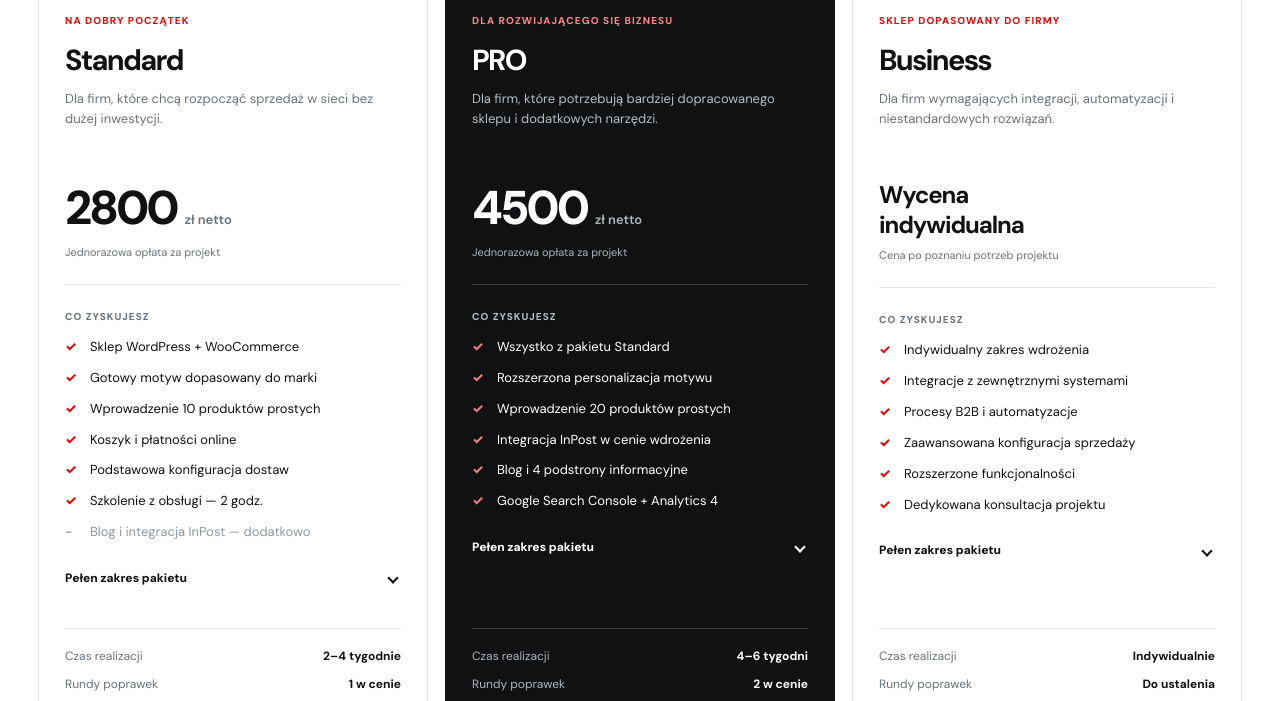
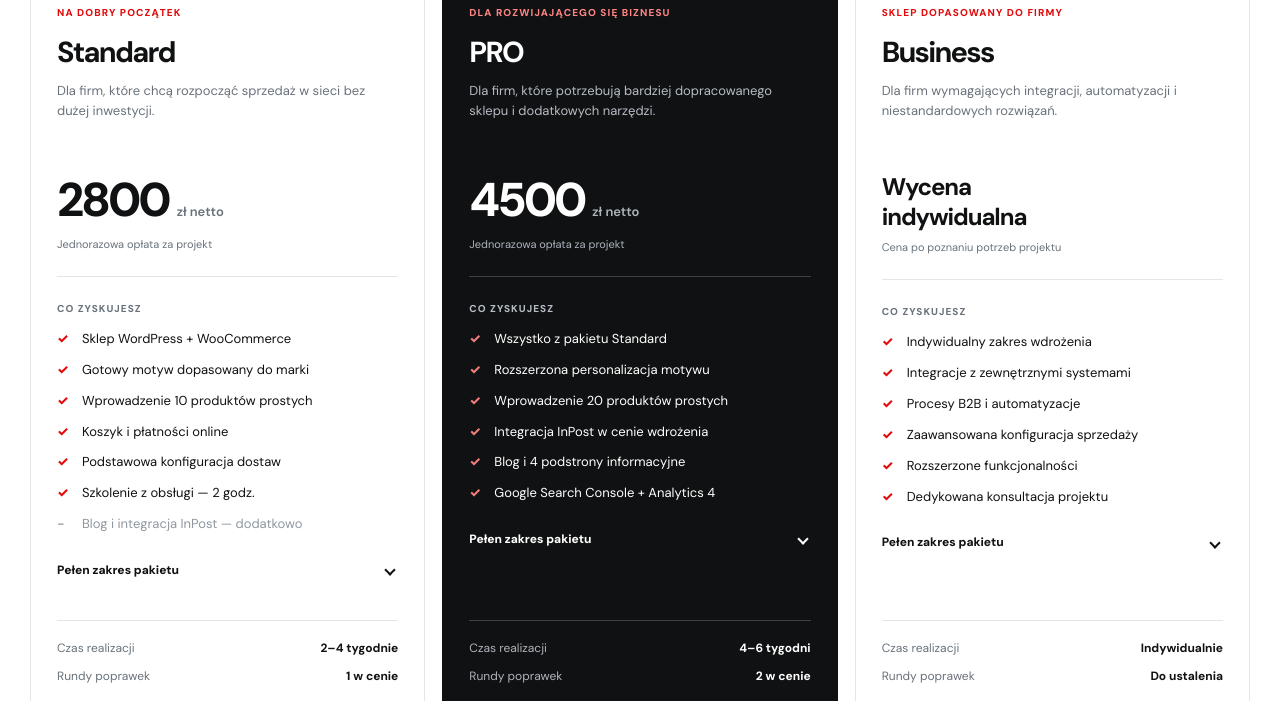
Before and after one commit to TKupidura/Eniverse-kalkulator-Sklep, a plain HTML site: page index.html in a window 1280 px wide. Shown: the part 638-1339 px from the top of the page. Drawn offline with Linux system fonts and the light colour scheme.

Commit message:
style: remove default body margin only in standalone demo

```diff
--- a/styles.css
+++ b/styles.css
@@ -1,3 +1,4 @@
+body:has(> #enishop){margin:0}
 /* Eniverse Shop Calculator v1 — all page-level selectors are scoped to #enishop. */
 #enishop { --ens-red:#E20B0C; --ens-red-hover:#bc090a; --ens-ink:#101112; --ens-text:#26282b; --ens-muted:#69727b; --ens-line:#e3e6e9; --ens-soft:#f6f7f8; --ens-bg:#fff; font:400 15px/1.55 "DM Sans",system-ui,-apple-system,sans-serif; color:var(--ens-ink); background:var(--ens-bg); min-height:100vh; width:100%; }
 #enishop *,#enishop *::before,#enishop *::after{box-sizing:border-box}
```
